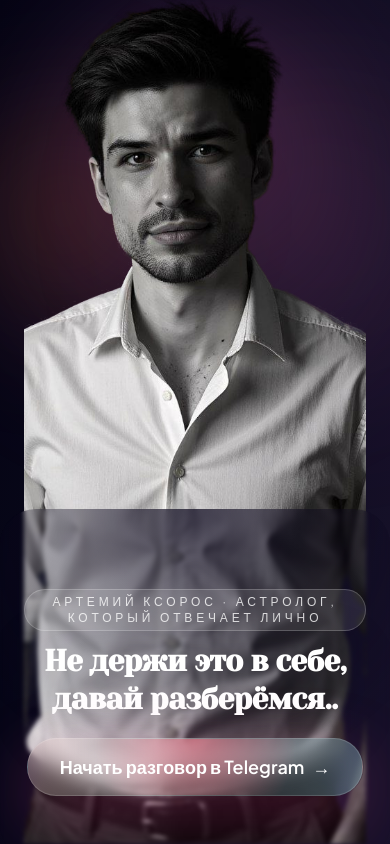
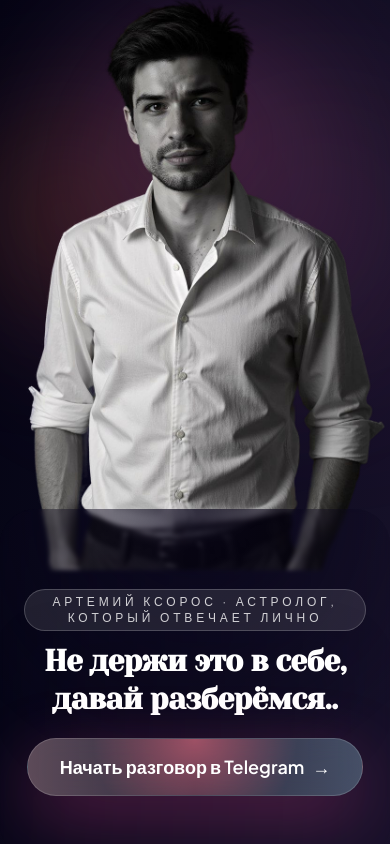
Before and after one commit to DEOZMSK/ksoros-landing-, a Next.js app: page / in a window 390 px wide. Shown: the top 844 px of the page. Built offline with nearby package versions, Linux system fonts and the light colour scheme; no server answers.

Commit message:
Improve mobile hero image fit

```diff
--- a/app/page.tsx
+++ b/app/page.tsx
@@ -86,14 +86,17 @@ export default function HomePage() {
             className="pointer-events-none absolute left-1/2 top-6 -z-10 h-[520px] w-[min(95vw,600px)] -translate-x-1/2 rounded-[55%] bg-[radial-gradient(circle_at_top,rgba(244,114,182,0.28),transparent_74%)] blur-3xl"
           />
 
-          <div className="pointer-events-none absolute inset-x-0 top-0 -z-10 h-screen w-full md:hidden">
+          <div
+            className="pointer-events-none absolute left-1/2 top-0 -z-10 flex w-screen -translate-x-1/2 justify-center md:hidden"
+            style={{ height: "min(100vh, calc(100vw * 1.5))" }}
+          >
             <Image
               src="/photo.png"
               alt="Портрет Артемия Ксороса"
               priority
               width={960}
               height={1440}
-              className="h-full w-full origin-top transform-gpu object-cover object-[center_top]"
+              className="h-full w-full origin-top transform-gpu object-contain object-top"
             />
           </div>
 
```
